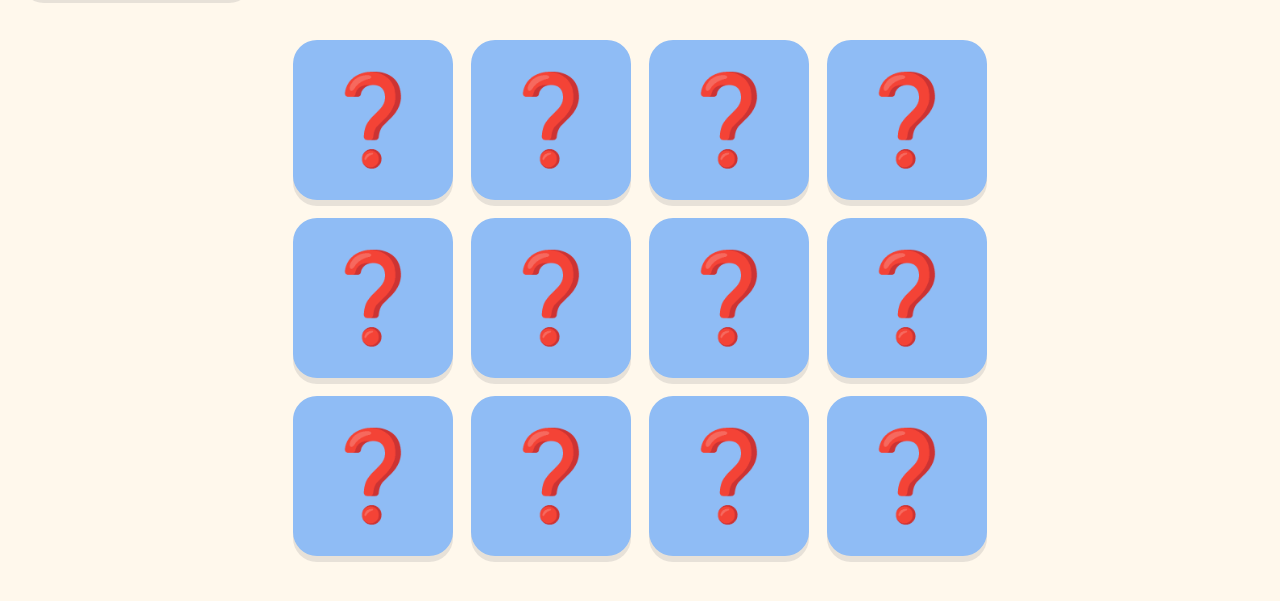
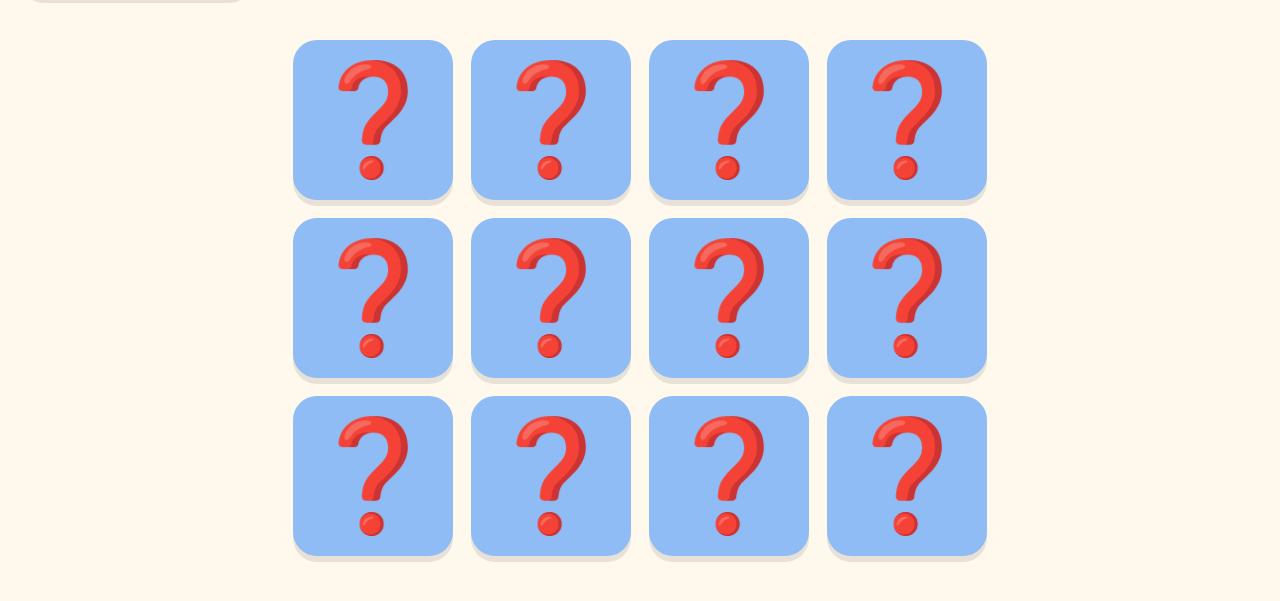
Before and after one commit to herzoojoe/fable-10-kids-playground, a plain HTML site: page games/match.html in a window 1280 px wide. Shown: the part 93-694 px from the top of the page. Drawn offline with Linux system fonts and the light colour scheme.

Commit message:
같은 그림 찾기: 카드 속 그림을 카드 크기에 맞게 키움

```diff
--- a/css/style.css
+++ b/css/style.css
@@ -297,6 +297,8 @@ body {
   border-radius: 24px;
   background: var(--sky-strong);   /* 뒷면: 단색 바탕 */
 }
+/* 카드 속 그림 크기: 카드 크기에 맞춤 (휴대폰용 버튼 글자 규칙보다 우선) */
+.board .card { font-size: calc(var(--card-size) * 0.68); line-height: 1; }
 .card.is-open { background: var(--card); border-color: var(--sky-strong); }
 .card.is-found { background: var(--mint); border-color: var(--green); }
 .card.is-open .card-face { animation: card-turn 0.25s ease-out; }
```
